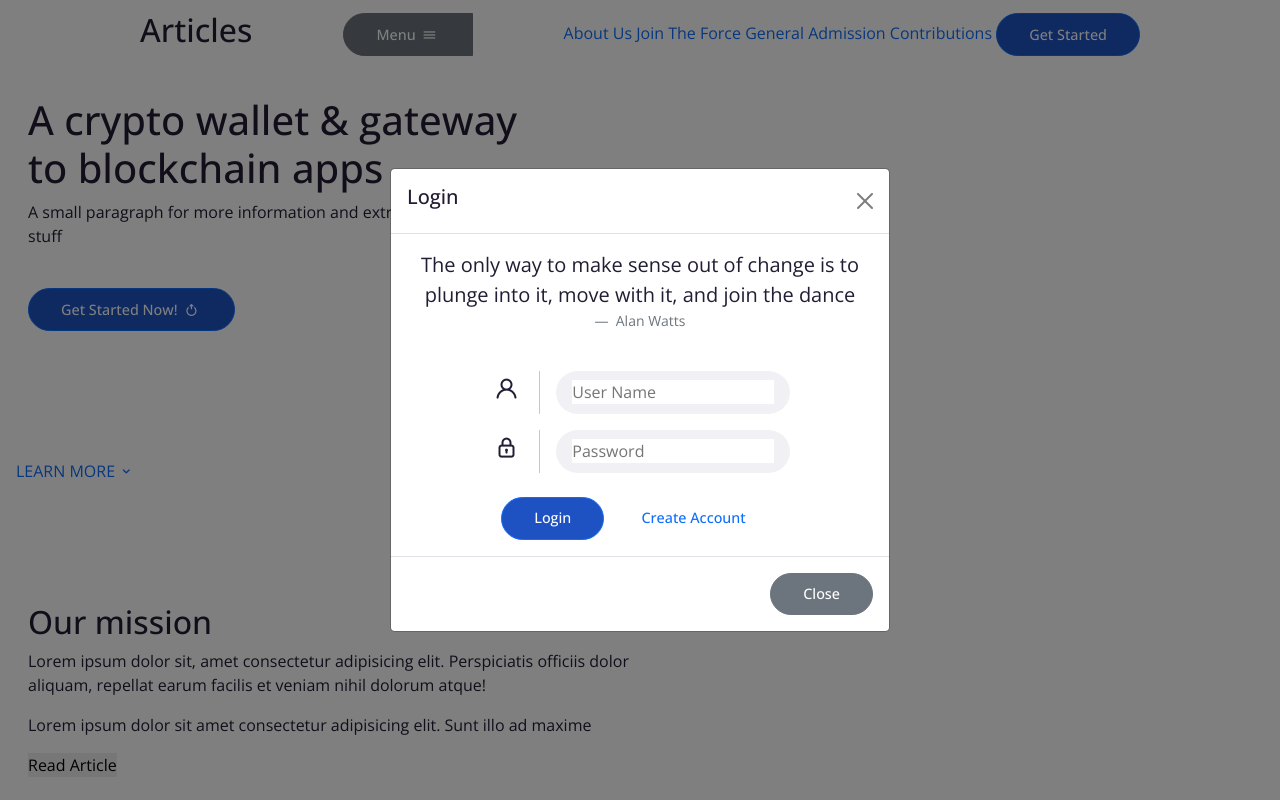
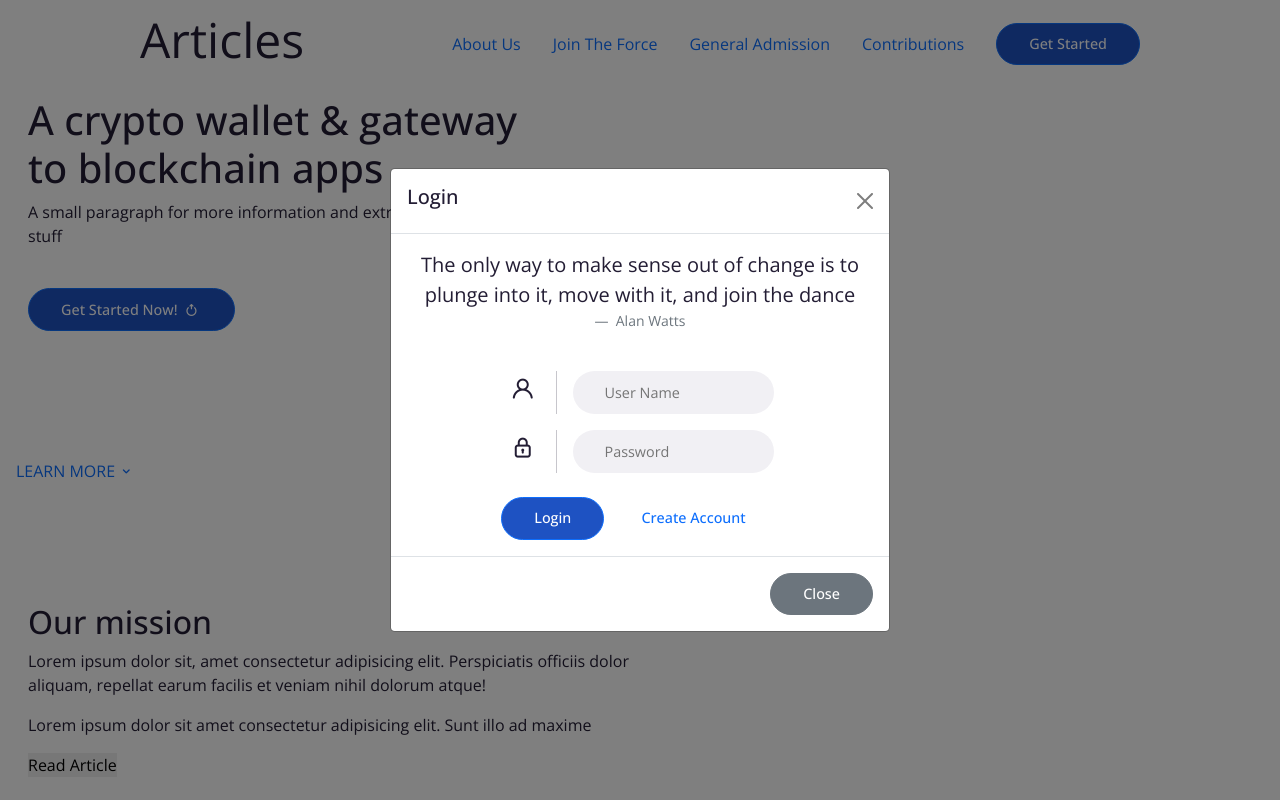
Before and after one commit to raphaelmwachiti/articles_social_site, a plain HTML site: page articles/public/index.html in a window 1280 px wide. Both pictures are taken after a click on the label "Get Started". Shown: the top 800 px of the page. Drawn offline with nearby package versions, Linux system fonts and the light colour scheme; a script that the page names is missing.

Commit message:
commititn

```diff
--- a/articles/public/css/style.css
+++ b/articles/public/css/style.css
@@ -124,3 +124,48 @@ nav .container{
     font-size: 0.9rem;
     color: var(--color-dark);
 }
+
+.search-bar input[type ="text"]{
+    background: transparent;
+    width: 12vw;
+    margin-left: 1rem;
+    font-size: 0.9rem;
+    text-decoration: none;
+    color: var(--color-dark);
+}
+.search-bar input[type ="password"]{
+    background: transparent;
+    width: 12vw;
+    margin-left: 1rem;
+    font-size: 0.9rem;
+    color: var(--color-dark);
+}
+
+nav .search-bar input[type ="search"]::placeholder {
+    color: var(--color-gray);
+}
+
+nav .create {
+    display: flex;
+    align-items: center;
+    gap: 2rem;
+}
+nav .container .logo{
+    font-size: 3rem;
+    font-weight: 300;
+}
+
+nav .btn-group{
+    display: none;
+}
+nav .btn-group .dropdown-menu{
+    padding-left: 0.5rem;
+    padding-right: 0.5rem;
+    align-items: center;
+}
+nav .btn-group .dropdown-menu a{
+    color: blue;
+}
+nav .btn-group .dropdown-menu a:active{
+    color: white;
+}
```
